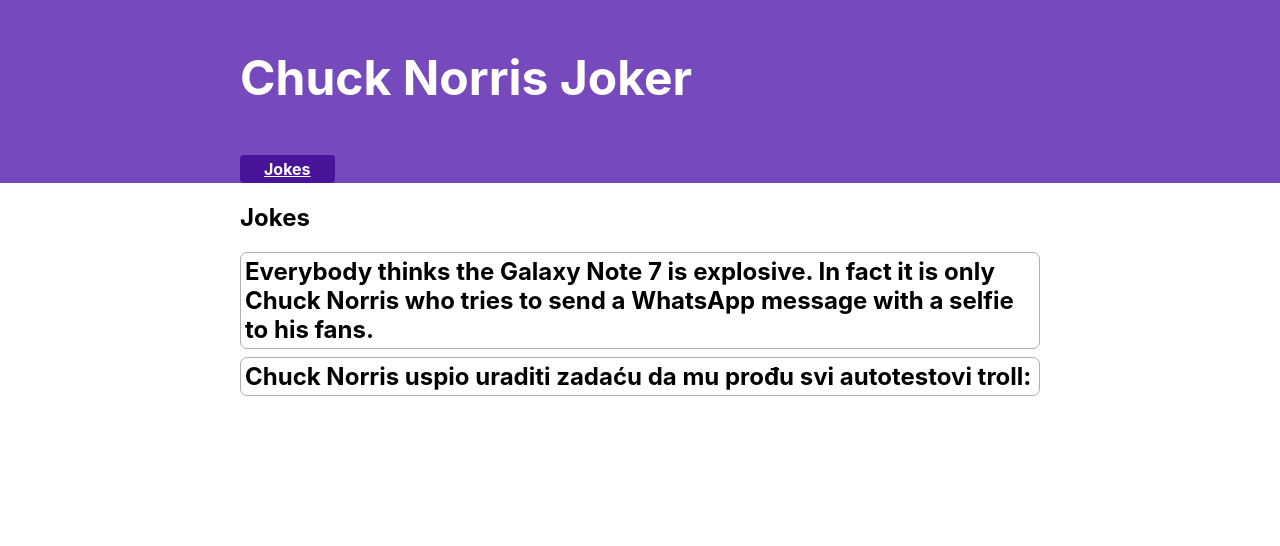
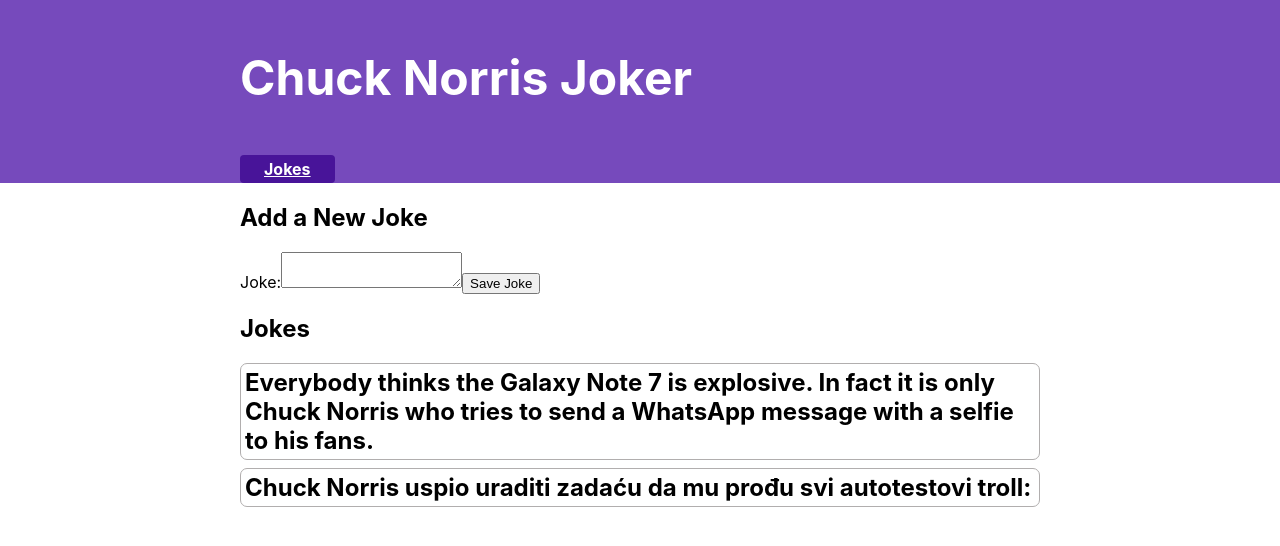
Before and after one commit to jcadavez/Chuck-Norris-Joker, a React (Create React App) app: page / in a window 1280 px wide. Shown: the top 546 px of the page. Built offline with nearby package versions, Linux system fonts and the light colour scheme.

Commit message:
Add AddJokeForm

```diff
--- a/src/App.js
+++ b/src/App.js
@@ -9,6 +9,7 @@ import {
 import { Navbar } from './app/Navbar';
 
 import { JokesList } from './features/jokes/JokesList';
+import { AddJokeForm } from './features/jokes/AddJokeForm';
 
 function App() {
   return (
@@ -21,6 +22,7 @@ function App() {
             path="/"
             render={() => (
               <React.Fragment>
+                <AddJokeForm />
                 <JokesList />
               </React.Fragment>
             )}
--- /dev/null
+++ b/src/features/jokes/AddJokeForm.js
@@ -0,0 +1,23 @@
+import React, { useState } from 'react'
+
+export const AddJokeForm = () => {
+    const [value, setValue] = useState('')
+
+    const onValueChanged = e => setValue(e.target.value)
+
+    return (
+        <section>
+            <h2>Add a New Joke</h2>
+            <form>
+                <label htmlFor="jokeValue">Joke:</label>
+                <textarea
+                    id="jokeValue"
+                    name="jokeValue"
+                    value={value}
+                    onChange={onValueChanged}
+                />
+                <button type="button">Save Joke</button>
+            </form>
+        </section>
+    )
+}
--- a/src/index.css
+++ b/src/index.css
@@ -127,7 +127,7 @@ section h1 {
   font-size: 1.5rem;
 }
 
-p.joke-content {
+p.joke-value {
   margin-top: 10px;
 }
 
```
